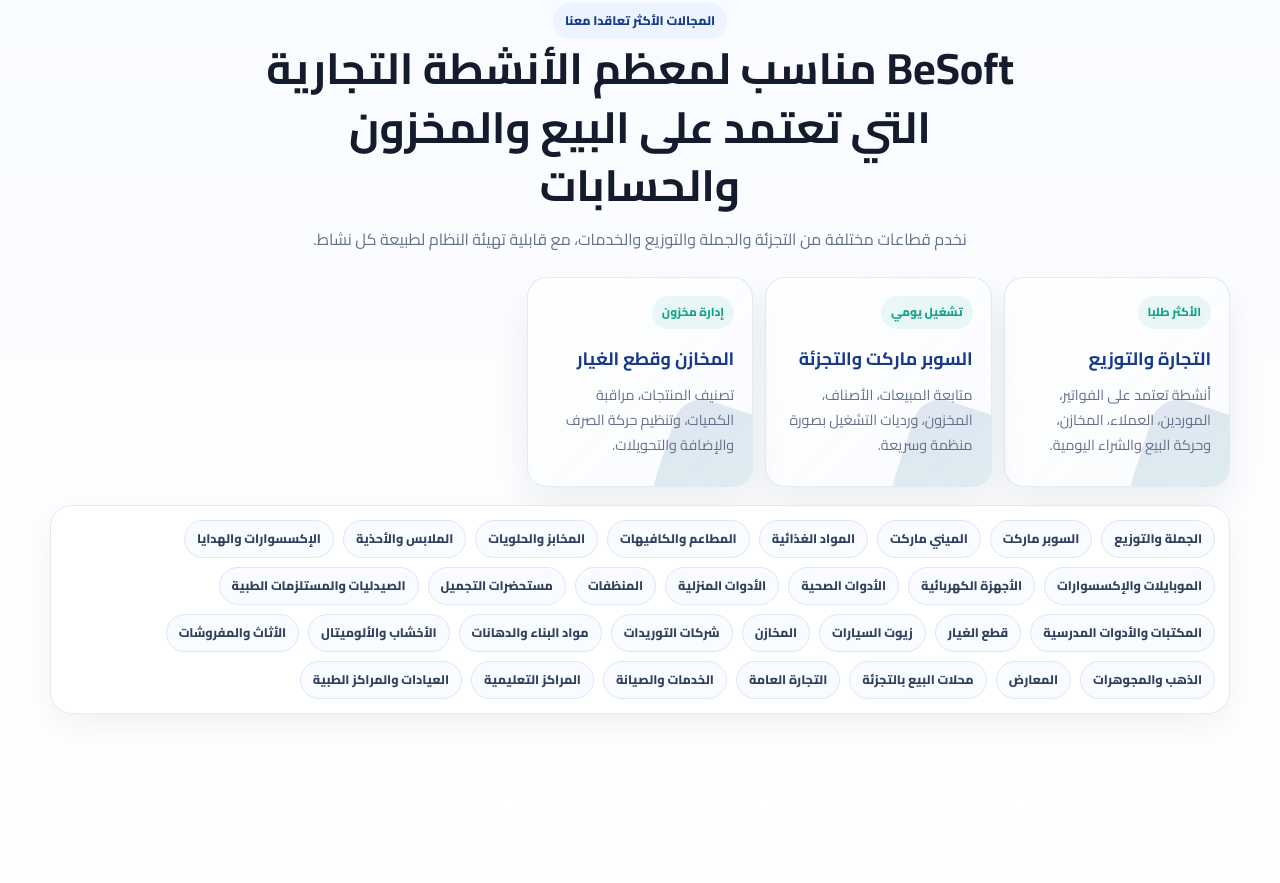
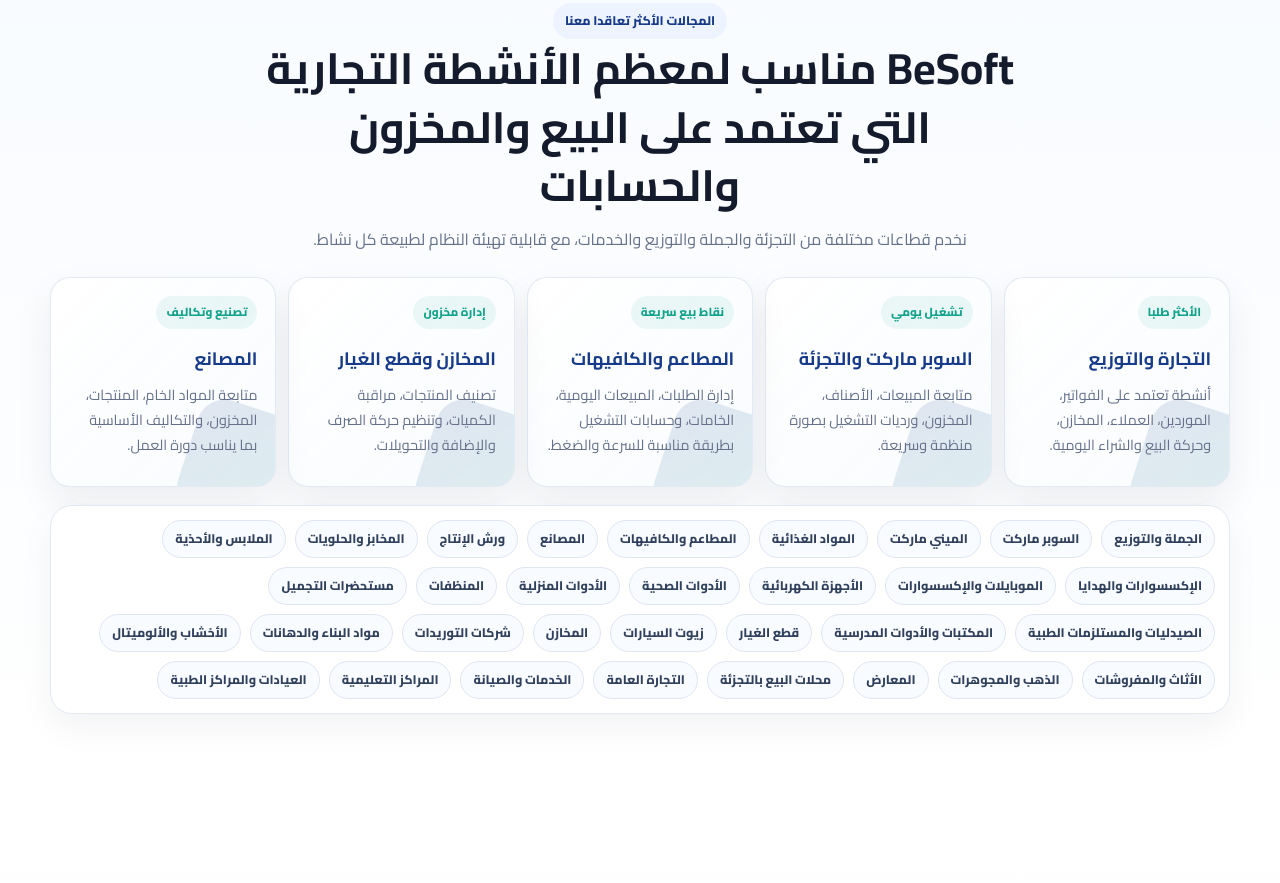
Before and after one commit to besoftalexemp/beosftclints, a plain HTML site: page index.html in a window 1280 px wide. Shown: the part 1142-2025 px from the top of the page. Drawn offline with Linux system fonts and the light colour scheme.

Commit message:
Update index.html

```diff
--- a/index.html
+++ b/index.html
@@ -106,9 +106,19 @@
             <p>متابعة المبيعات، الأصناف، المخزون، ورديات التشغيل بصورة منظمة وسريعة.</p>
           </article>
           <article class="sector-focus" data-reveal>
+            <span>نقاط بيع سريعة</span>
+            <h3>المطاعم والكافيهات</h3>
+            <p>إدارة الطلبات، المبيعات اليومية، الخامات، وحسابات التشغيل بطريقة مناسبة للسرعة والضغط.</p>
+          </article>
+          <article class="sector-focus" data-reveal>
             <span>إدارة مخزون</span>
             <h3>المخازن وقطع الغيار</h3>
             <p>تصنيف المنتجات، مراقبة الكميات، وتنظيم حركة الصرف والإضافة والتحويلات.</p>
+          </article>
+          <article class="sector-focus" data-reveal>
+            <span>تصنيع وتكاليف</span>
+            <h3>المصانع</h3>
+            <p>متابعة المواد الخام، المنتجات، المخزون، والتكاليف الأساسية بما يناسب دورة العمل.</p>
           </article>
         </div>
 
@@ -118,6 +128,8 @@
           <span>الميني ماركت</span>
           <span>المواد الغذائية</span>
           <span>المطاعم والكافيهات</span>
+          <span>المصانع</span>
+          <span>ورش الإنتاج</span>
           <span>المخابز والحلويات</span>
           <span>الملابس والأحذية</span>
           <span>الإكسسوارات والهدايا</span>
@@ -177,6 +189,7 @@
           <div class="egypt-card" data-reveal>
             <div class="map-status" id="mapFocus">يتم تحميل بيانات الخريطة...</div>
             <div class="egypt-map" id="egyptMap">
+              <div class="map-pan-layer" id="mapPanLayer">
                 <svg viewBox="0 0 420 620" class="egypt-silhouette" aria-hidden="true">
                   <defs>
                     <linearGradient id="egyptGradient" x1="0" x2="1" y1="0" y2="1">
@@ -190,6 +203,8 @@
                   <path class="nile-line" d="M241 77 C228 132 226 184 236 235 C248 294 228 333 207 381 C183 438 186 486 213 535" />
                 </svg>
                 <div id="mapMarkers" class="map-markers"></div>
+              </div>
+              <div class="map-gesture-hint">حرّك الخريطة واسحب بإصبعين للتكبير</div>
             </div>
             <div class="mobile-map-list" id="mobileMapList" aria-label="قائمة المحافظات"></div>
           </div>
@@ -218,7 +233,6 @@
 
         <div class="results-meta">
           <span id="resultsCount">جاري تحميل البيانات...</span>
-          <span class="data-source">المصدر: customers.xlsx</span>
         </div>
 
         <div id="loadingState" class="loading-state">
```
Lines whose indentation alone changed are shown as unchanged.
